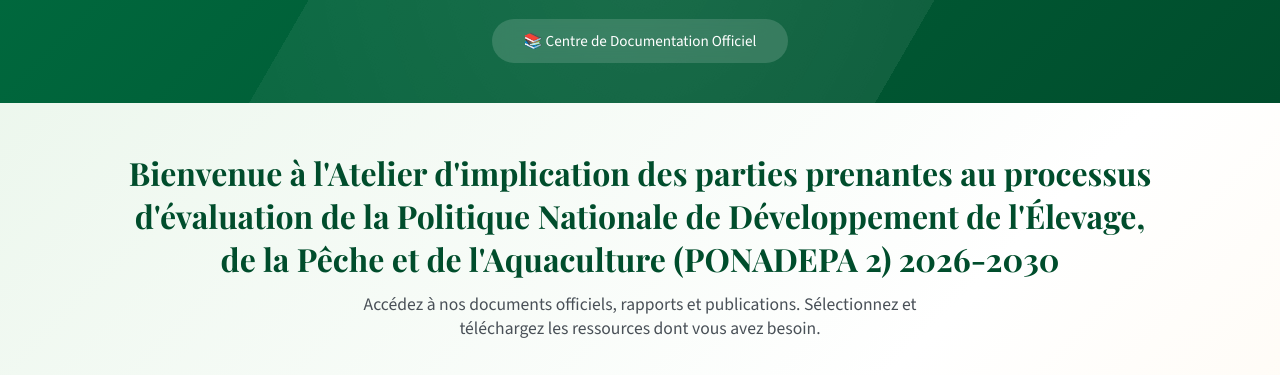
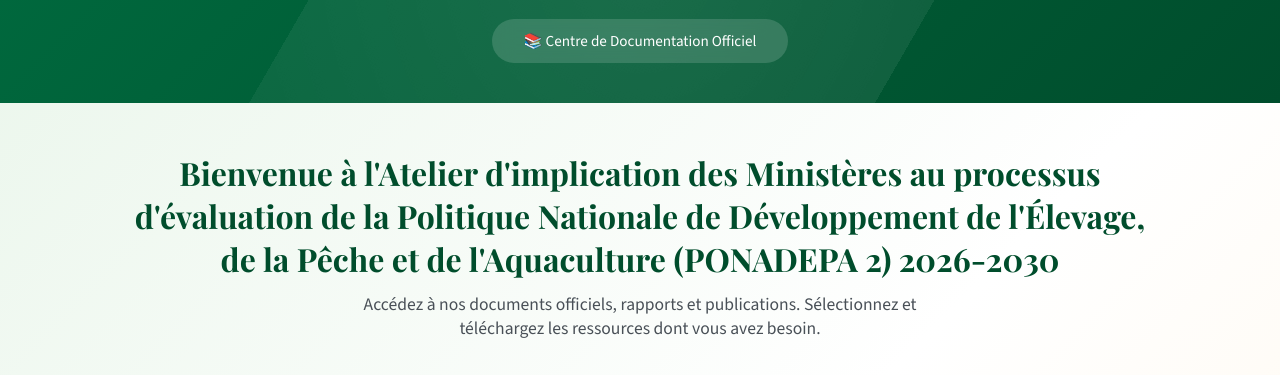
Before and after one commit to kouadio125/ministere, a plain HTML site: page index.html in a window 1280 px wide. Shown: the part 168-543 px from the top of the page. Drawn offline with nearby package versions, Linux system fonts and the light colour scheme.

Commit message:
Update index.html

```diff
--- a/index.html
+++ b/index.html
@@ -357,7 +357,7 @@
     <!-- Main Content -->
     <main class="main-content">
         <div class="intro-text">
-            <h2>Bienvenue à l'Atelier d'implication des parties prenantes au processus d'évaluation de la Politique Nationale de Développement de l'Élevage, de la Pêche et de l'Aquaculture (PONADEPA 2) 2026-2030</h2>
+            <h2>Bienvenue à l'Atelier d'implication des Ministères au processus d'évaluation de la Politique Nationale de Développement de l'Élevage, de la Pêche et de l'Aquaculture (PONADEPA 2) 2026-2030</h2>
             <p>Accédez à nos documents officiels, rapports et publications. Sélectionnez et téléchargez les ressources dont vous avez besoin.</p>
         </div>
 
```
